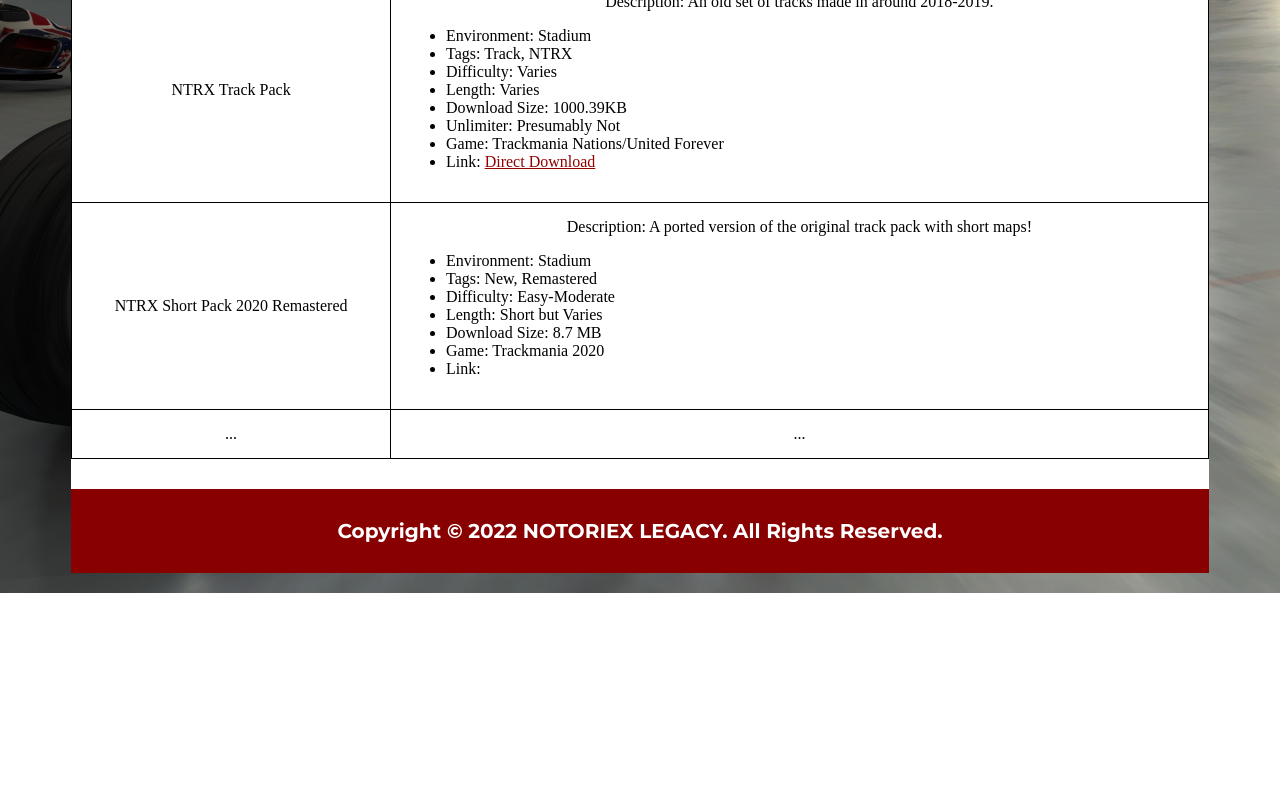
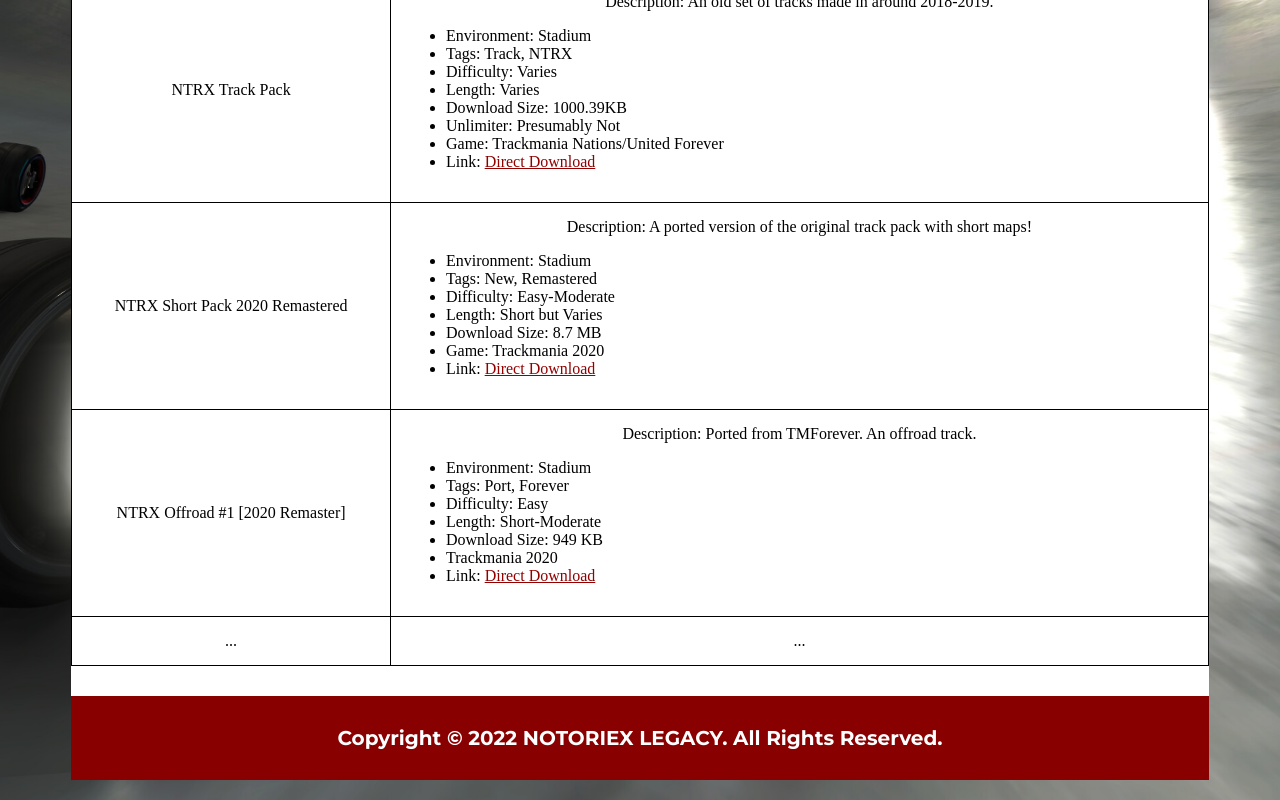
Before and after one commit to NOTORIEX-LEGACY/Trackmania-Hub, a plain HTML site: page maps.html in a window 1280 px wide. Shown: the part 658-1458 px from the top of the page. Before the commit the page ends 1251 px from the top, so only its background shows below. Drawn offline with Linux system fonts and the light colour scheme; a web font is replaced by a local one.

Commit message:
Added maps to map catalogue

```diff
--- a/maps.html
+++ b/maps.html
@@ -83,7 +83,26 @@
                             <li>Length: Short but Varies</li>
                             <li>Download Size: 8.7 MB</li>
                             <li>Game: Trackmania 2020</li>
-                            <li>Link: </li>
+                            <li>Link: <a href = "files/maps/Trackmania2020/NTRX Short Pack/NTRX Short Pack.zip">Direct Download</a></li>
+                        </ul>
+                    </td>
+                </tr>
+                <!-- TODO: Validate map first! -->
+                <!-- <tr>
+                    <td>NTRX CPHunt</td>
+                    <td></td>
+                </tr> -->
+                <tr>
+                    <td>NTRX Offroad #1 [2020 Remaster]</td>
+                    <td>Description: Ported from TMForever. An offroad track.
+                        <ul>
+                            <li>Environment: Stadium</li>
+                            <li>Tags: Port, Forever</li>
+                            <li>Difficulty: Easy</li>
+                            <li>Length: Short-Moderate</li>
+                            <li>Download Size: 949 KB</li>
+                            <li>Trackmania 2020</li>
+                            <li>Link: <a href = "files/maps/Trackmania2020/Other Nations Converted/NTRX Offroad #1.Map.Gbx">Direct Download</a></li>
                         </ul>
                     </td>
                 </tr>
```
